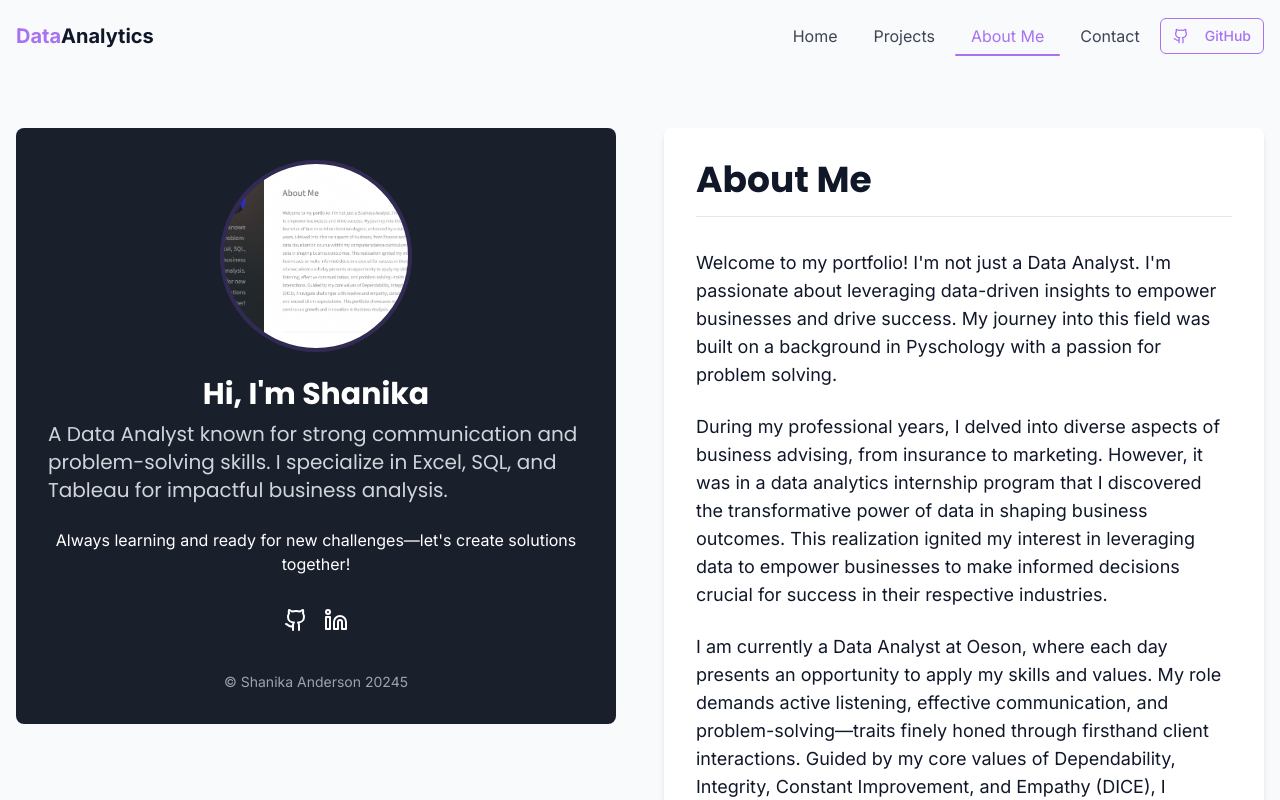
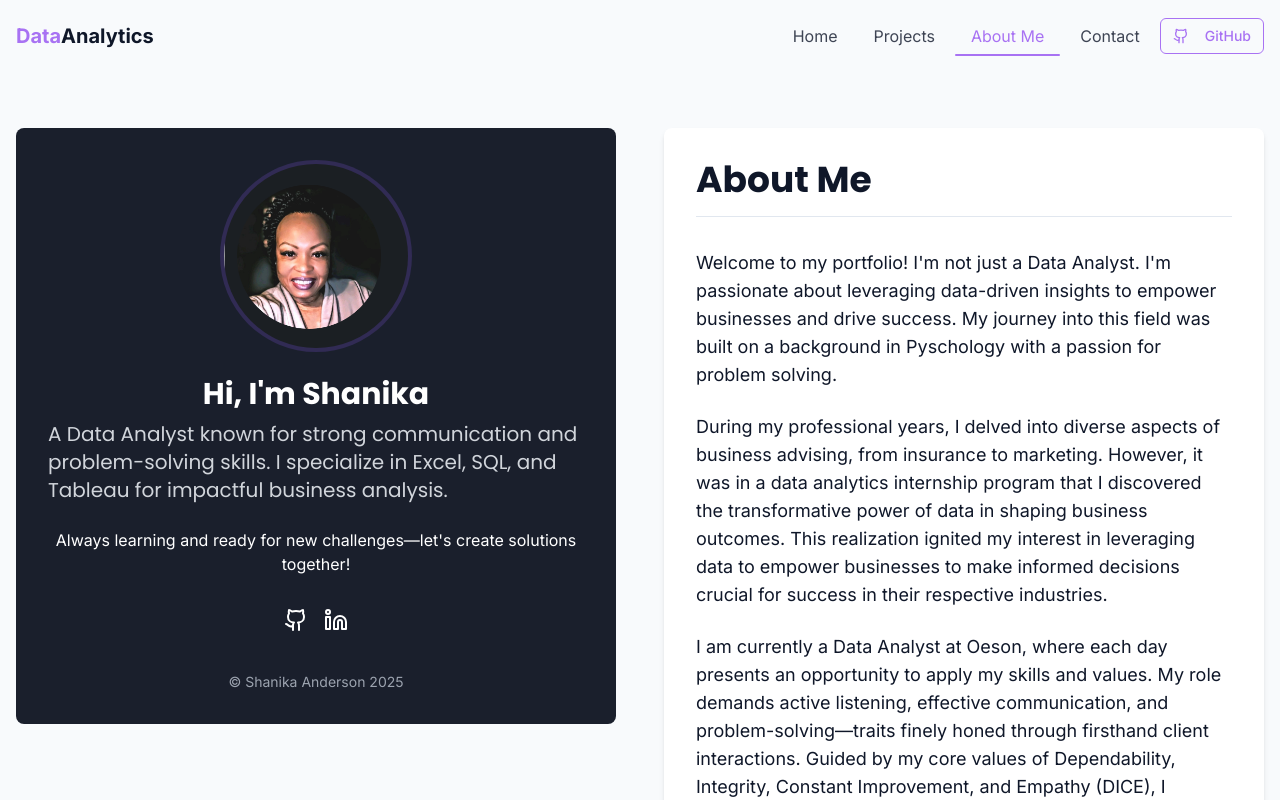
Before and after one commit to PeterNdiforchu/interactive-analytics-universe, a React (Vite) app: page /about in a window 1280 px wide. Shown: the top 800 px of the page. Built offline with nearby package versions, Linux system fonts and the light colour scheme.

Commit message:
Update About page & Add Profile Image

```diff
--- a/src/pages/About.tsx
+++ b/src/pages/About.tsx
@@ -13,7 +13,7 @@ const About = () => {
             <div className="flex flex-col items-center">
               <div className="w-48 h-48 rounded-full overflow-hidden mb-6 bg-portfolio-purple/20 p-1">
                 <img
-                  src="/lovable-uploads/32ef4166-9e58-4904-b36b-4c8bbd055659.png"
+                  src="/lovable-uploads/shanika_anderson.png"
                   alt="Shanika"
                   className="w-full h-full object-cover rounded-full"
                 />
@@ -48,7 +48,7 @@ const About = () => {
               </div>
 
               <div className="mt-4 text-sm text-gray-400">
-                © Shanika Anderson 20245
+                © Shanika Anderson 2025
               </div>
             </div>
           </div>
```
Also changed, not shown: public/lovable-uploads/shanika_anderson.png (added).
